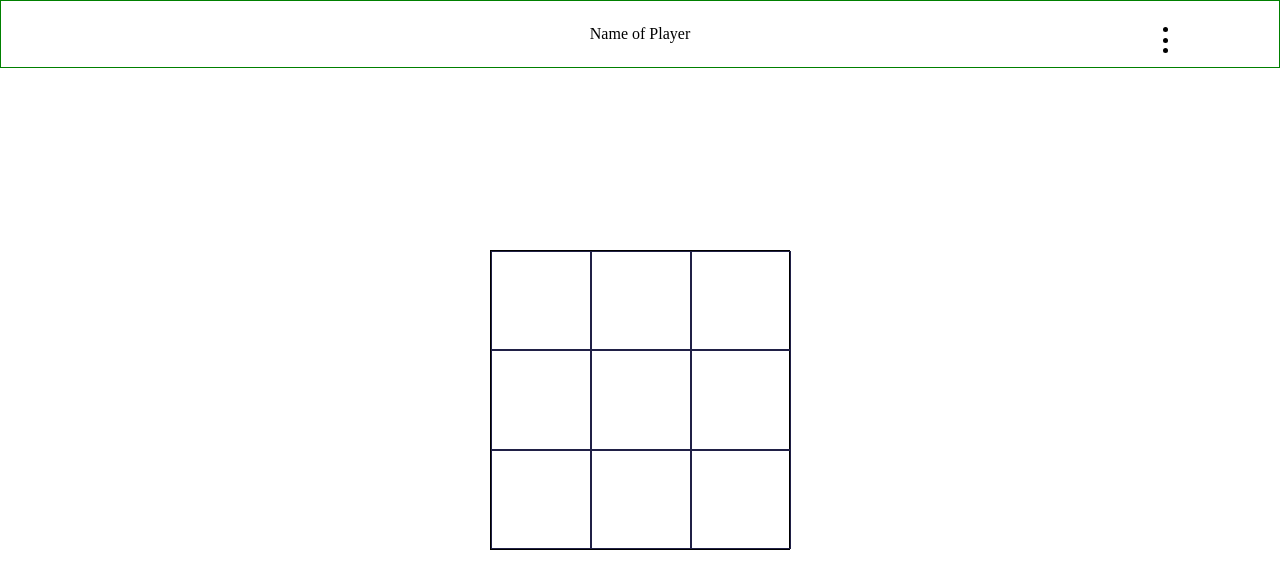
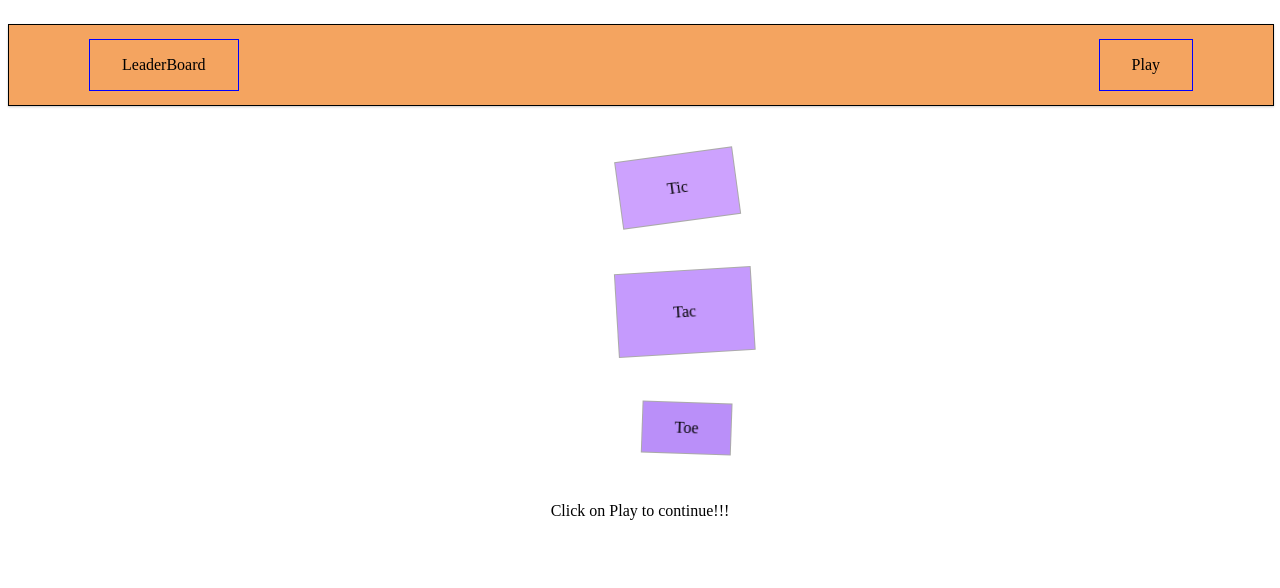
Before and after one commit to belisky/tictactoeWithAuth, a React (Create React App) app in the folder tictactoe/: page / in a window 1280 px wide. Shown: the top 588 px of the page. Built offline with nearby package versions, Linux system fonts and the light colour scheme.

Commit message:
done with game home page

```diff
--- a/tictactoe/src/App.js
+++ b/tictactoe/src/App.js
@@ -1,9 +1,10 @@
-import GamePage from './Pages/GamePage/GamePage'
-
+//import GamePage from './Pages/GamePage/GamePage'
+import GameHome from './Pages/GameHome/GameHome';
 function App() {
   return (
     <div className="board">
-      <GamePage />
+
+      <GameHome />
     </div>
   );
 }
--- /dev/null
+++ b/tictactoe/src/Pages/GameHome/GameHome.css
@@ -0,0 +1,110 @@
+.main {
+    height:100vh;
+    display:flex;
+    flex-direction: column;
+}
+
+.Nav {
+    width:100%;
+    height:10vh;
+    display:flex;
+    position:relative;
+   background:sandybrown;
+    margin-top: 1em;
+    border:1px solid black;
+    box-shadow: 0 1px 2px rgb(201, 201, 201);
+}
+
+.Nav__list {
+    list-style: none;
+    width:100%;
+    display:flex;
+    flex-direction: row;
+    align-items:center;
+    justify-content: space-between;
+    padding:0 5em;
+}
+.Nav__item {
+    border:1px solid blue;
+    padding:1em 2em;
+    text-align: center;
+}
+
+
+
+.fun {
+    display:flex;
+    flex-direction: column;
+    justify-content: center;
+    align-items:center;
+    text-align: center;
+    margin-top: 2em;
+
+}
+
+
+.fun__item--medium
+  {
+    text-align: center;
+    padding:1.5em 3em;
+    border:1px solid rgb(170, 169, 169);
+    animation:example 1s linear 1s infinite alternate;
+
+}
+.fun__item--small
+  {
+    text-align: center;
+    padding:1em 2em;
+    border:1px solid rgb(170, 169, 169);
+    animation:example 1s linear 1.2s infinite alternate;
+
+}
+.fun__item--large
+  {
+    text-align: center;
+    padding:2em 3.5em;
+    border:1px solid rgb(170, 169, 169);
+    animation:example 1s linear 1.1s infinite alternate;
+
+}
+.fun>*+* {
+    margin-top:2em;
+}
+ @keyframes example {
+     0%{transform: rotateZ(30deg);
+    background-color:#845ec2;}
+     30%{transform:translateX(50px);
+    background-color:#be93fd;}
+     100%{transform:rotateZ(-30deg);
+    background-color:#faccff;}
+ }
+
+ .player {
+     width:150px;
+     display:none;
+     flex-direction: column;
+     margin-top:1em;
+     margin-left:auto;
+     position:absolute;
+     top:12vh;
+     right:1em;
+     border:1px solid rgb(255, 183, 251);
+ }
+  .player > * {
+      margin:.5em;
+  }
+
+  .leader-board {
+      border:1px solid rgb(151, 229, 151);
+      position:absolute;
+      top:12vh;
+      margin-top: 1em;
+      padding:0 1em;
+      display:none;
+  }
+  .leader-board__title {
+      border-bottom: 1px solid rgb(199, 198, 198);
+  }
+  .leader-board>* {
+      margin:.5em;
+  }
--- /dev/null
+++ b/tictactoe/src/Pages/GameHome/GameHome.jsx
@@ -0,0 +1,36 @@
+import React from 'react'
+import './GameHome.css'
+
+const GameHome = () => {
+    return (
+        <div className="main">
+            <nav className="Nav">
+                 <ul className="Nav__list">
+                      <label  className="Nav__item--leader Nav__item">LeaderBoard</label>
+                      <label className="Nav__item--play Nav__item">Play</label>
+                 </ul>
+            </nav>
+            <div className="leader-board">
+                <h3 className="leader-board__title">
+                    Top 2 players
+                </h3>
+                <p>player Name</p>
+                <p>Player Name</p>
+            </div>
+            <div className="player">
+                <label>Name</label>
+                <input type="text" />
+                <button>Play</button>
+            </div>
+            <div className="fun">
+                 <p className="fun__item--medium">Tic</p>
+                 <p className="fun__item--large">Tac</p>
+                 <p className="fun__item--small">Toe</p>
+                 <p>Click on Play to continue!!!</p>
+            </div>
+
+        </div>
+    )
+}
+
+export default GameHome
```
